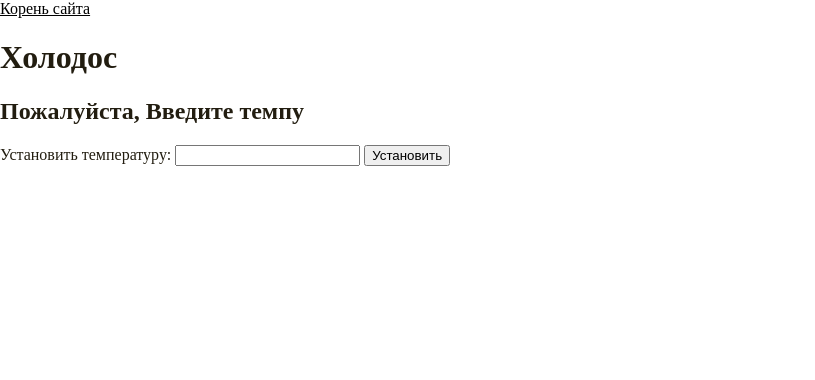
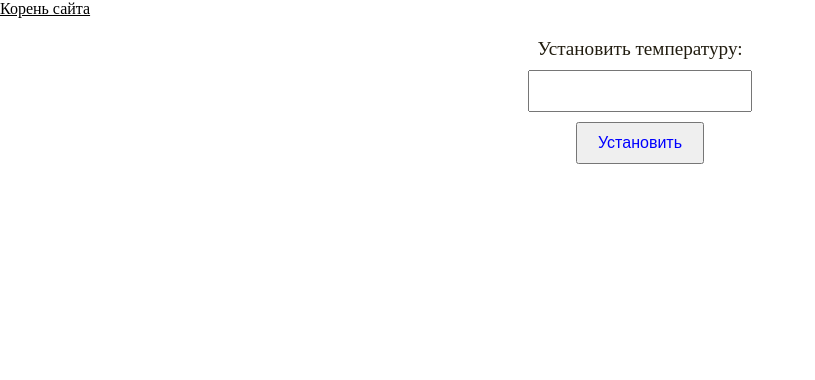
Before and after one commit to Lokhorras/WEB2, a Flask app: page /lab4/cold in a window 1280 px wide. Shown: the part 40-420 px from the top of the page, without its empty margins (0-815 px from the left). Run offline with Flask 3, Linux system fonts and the light colour scheme.

Commit message:
Холодильник правка

```diff
--- a/templates/lab4/cold.html
+++ b/templates/lab4/cold.html
@@ -1,16 +1,54 @@
 {% extends "base.html" %}
 
+{% block lab %}Холодильник{% endblock %}
 
-{% block lab %} Холодос {% endblock %}
+
 
 {% block main %}
-<h1>Холодос</h1>
-<h2>Пожалуйста, Введите темпу</h2>
-<form method="post">
-    <label for="temperature">Установить температуру:</label>
-    <input type="number" id="temperature" name="temperature" step="0.1" required>
-    <button type="submit">Установить</button>
-</form>
+    <style>
+        form {
+            margin: 20px 0;
+            display: flex;
+            flex-direction: column;
+            align-items: center;
+        }
+
+        label {
+            font-size: 1.2em;
+            margin-bottom: 10px;
+        }
+
+        input[type="number"] {
+            padding: 10px;
+            font-size: 1em;
+            width: 200px;
+            margin-bottom: 10px;
+        }
+
+        button {
+            padding: 10px 20px;
+            font-size: 1em;
+            cursor: pointer;
+            color: blue;
+        }
+
+        .message {
+            margin-top: 20px;
+            font-size: 1.2em;
+            text-align: center;
+        }
+
+        .snowflake {
+            font-size: 1.5em;
+            margin: 0 5px;
+        }
+    </style>
+    <form method="post">
+        <label for="temperature">Установить температуру:</label>
+        <input type="number" id="temperature" name="temperature" step="0.1">
+        <button type="submit">Установить</button>
+    </form>
+
 {% if message %}
     <div class="message">
         <p>{{ message }}</p>
```
